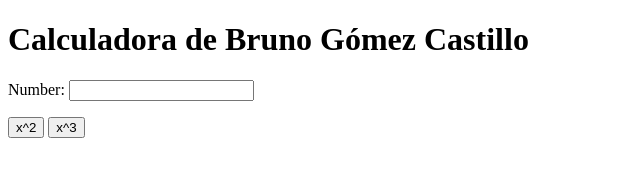
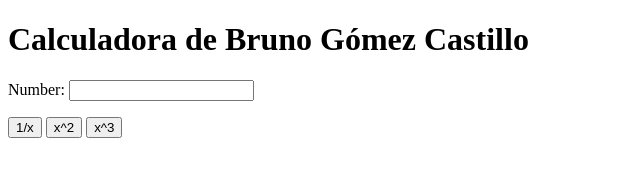
Before and after one commit to bruninhogomez/my_calculator, a plain HTML site: page index.html in a window 1280 px wide. Shown: the full height of the page, 0-640 px from the left. Drawn offline with Linux system fonts and the light colour scheme.

Commit message:
1/x button

```diff
--- a/index.html
+++ b/index.html
@@ -9,6 +9,7 @@
         Number:
         <input type="text" id="n1">
         <p>
+            <button onclick="inverse()"> 1/x </button>
             <button onclick="square()"> x^2 </button>
             <button onclick="cube()"> x^3 </button>
         </p>
@@ -21,6 +22,10 @@
                 var num = document.getElementById("n1");
                 num.value = Math.pow(num.value, 2);
             }
+            function inverse() {
+                var num = document.getElementById("n1");
+                num.value = 1/num.value;
+            }
         </script>
     </body>
 </html>
```
